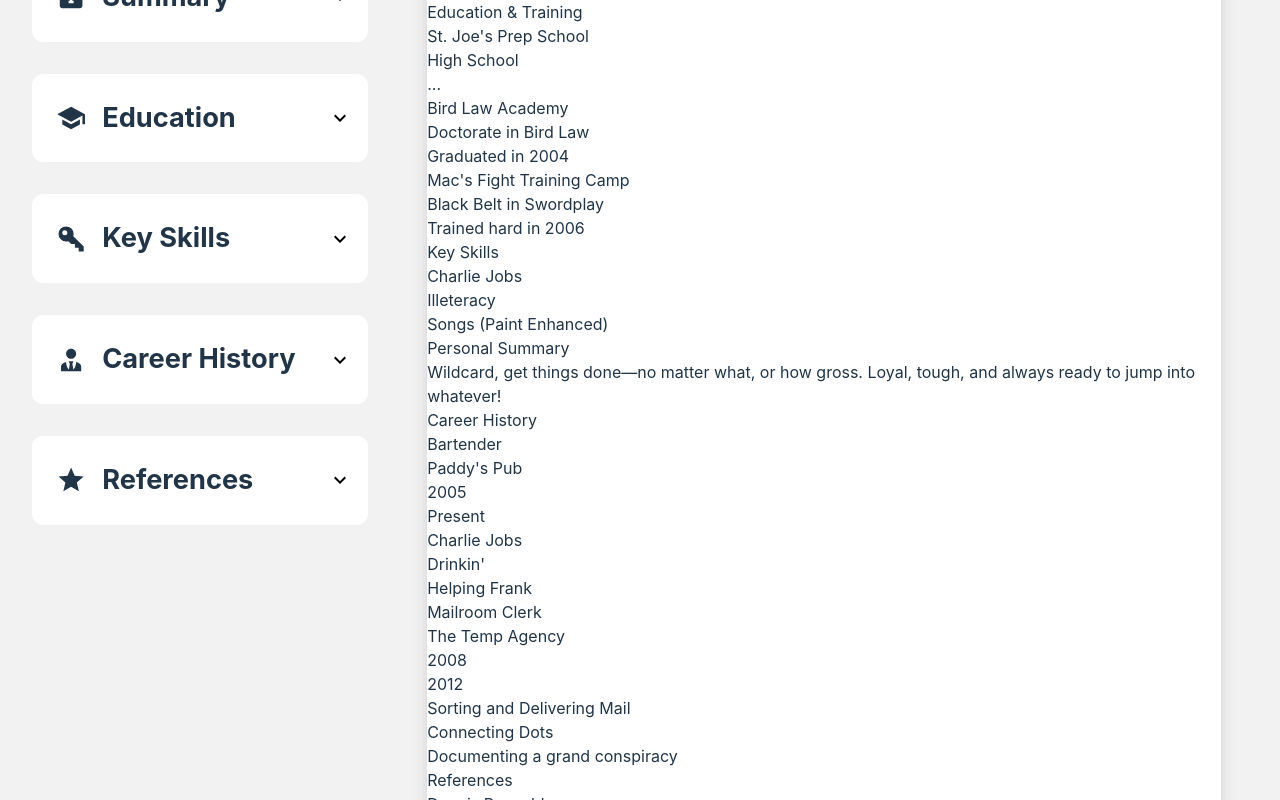
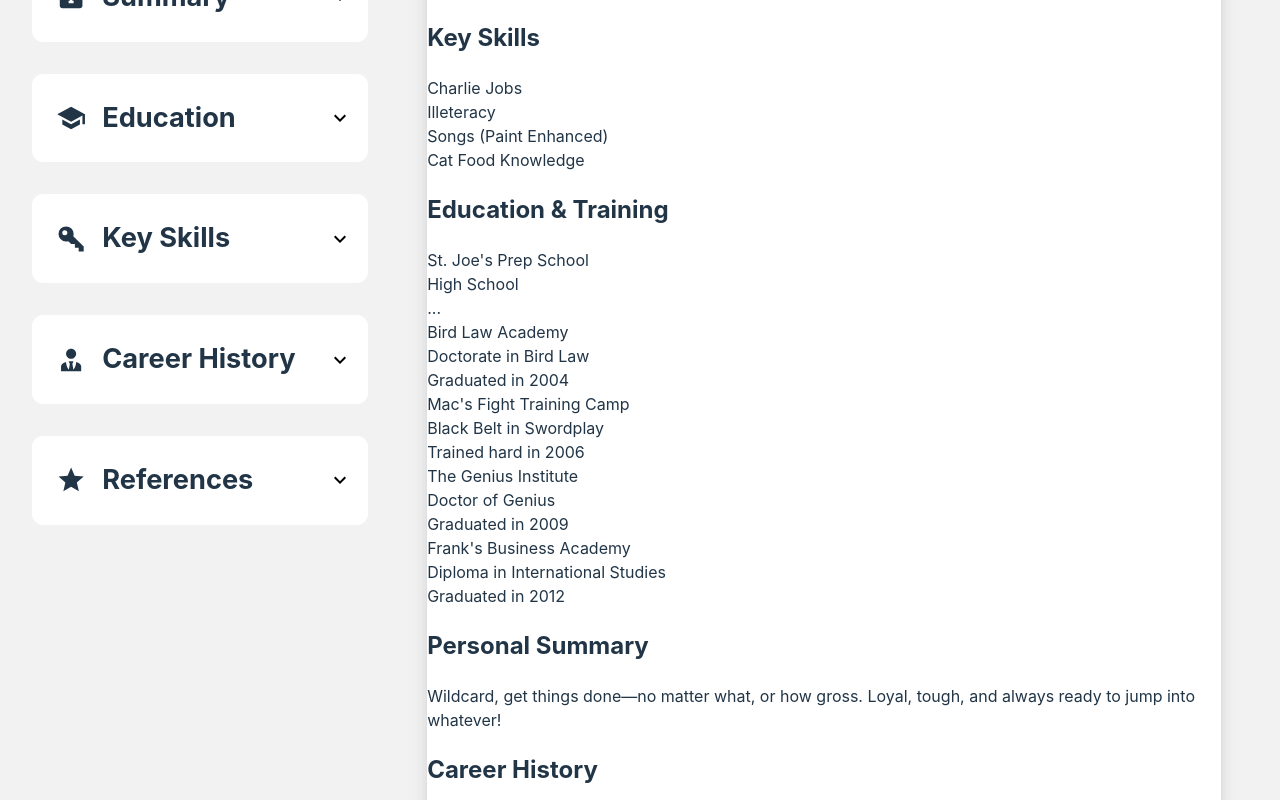
Before and after one commit to Frobii/resume-builder, a React (Vite) app: page / in a window 1280 px wide. Shown: the part 200-1000 px from the top of the page. Built offline with nearby package versions, Linux system fonts and the light colour scheme.

Commit message:
Increase the amount of multiform items to 5

```diff
--- a/src/MultiForm.jsx
+++ b/src/MultiForm.jsx
@@ -125,7 +125,7 @@ export default function MultiForm({
                             ))}
                         </div>
                         <div className="toggle-form-button-container">
-                            {formData[formDataKey].length < 3 && (
+                            {formData[formDataKey].length < 5 && (
                                 <button
                                     className='toggle-form-button'
                                     onClick={() => toggleForm(formData[formDataKey].length)}
--- a/src/Resume.jsx
+++ b/src/Resume.jsx
@@ -8,9 +8,9 @@ export default function Resume({ fullName, email, phoneNumber, address, educatio
     return (
         <div className="resume">
             <section className="personal-details">
-                <div className="full-name">
+                <h2 className="full-name">
                     {fullName}
-                </div>
+                </h2>
                 <div className="contact-info">
                     {email && <Icon path={mdiEmail} size={1} />}
                     <div className="email">{email}</div>
@@ -20,136 +20,89 @@ export default function Resume({ fullName, email, phoneNumber, address, educatio
                     <div className="address">{address}</div>
                 </div>
             </section>
+            <div className="resume-body">
+                <div className="resume-body-left">
                 {
-                education.length > 0 &&
-                <section className="education-details">
-                    <div className="education-heading">Education & Training</div>
-                    {(education[0] && (education[0].visible || education[0].visible === undefined)) &&
-                        <div className="education-1">
-                            <div className="institution">{education[0].institution}</div>
-                            <div className="degree">{education[0].degree}</div>
-                            <div className="completionDate">{education[0].completionDate}</div>
+                    skills.length > 0 &&
+                    <section className="key-skills">
+                        <h2 className="resume-heading">Key Skills</h2>
+                        {skills.map((skill, index) =>
+                            (skill.visible || skill.visible === undefined) && (
+                                <div key={index} className={'skill'}>
+                                    {skill.skill}
                                 </div>
-                    }
-                    {(education[1] && (education[1].visible || education[1].visible === undefined)) &&
-                        <div className="education-2">
-                            <div className="institution">{education[1].institution}</div>
-                            <div className="degree">{education[1].degree}</div>
-                            <div className="completionDate">{education[1].completionDate}</div>
-                        </div>
-                    }
-                    {(education[2] && (education[2].visible || education[2].visible === undefined)) &&
-                        <div className="education-3">
-                            <div className="institution">{education[2].institution}</div>
-                            <div className="degree">{education[2].degree}</div>
-                            <div className="completionDate">{education[2].completionDate}</div>
-                        </div>
-                    }
+                            )
+                        )}
                     </section>
                 }
                 {
-                skills.length > 0 &&
-                <section className="key-skills">
-                    <div className="skills-heading">Key Skills</div>
-                    {(skills[0] && (skills[0].visible || skills[0].visible === undefined)) &&
-                        <div className="skill-1">
-                            {skills[0].skill}
+                    education.length > 0 && (
+                        <section className="education-details">
+                            <h2 className="resume-heading">Education & Training</h2>
+                            {education.map((item, index) =>
+                                (item.visible || item.visible === undefined) && (
+                                    <div key={index} className="education-item">
+                                        <div className="institution">{item.institution}</div>
+                                        <div className="degree">{item.degree}</div>
+                                        <div className="completionDate">{item.completionDate}</div>
                                     </div>
+                                )
+                            )}
+                        </section>
+                    )
                 }
-                    {(skills[1] && (skills[1].visible || skills[1].visible === undefined)) &&
-                        <div className="skill-2">
-                            {skills[1].skill}
                 </div>
-                    }
-                    {(skills[2] && (skills[2].visible || skills[2].visible === undefined)) &&
-                        <div className="skill-3">
-                            {skills[2].skill}
-                        </div>
-                    }
-                </section>
-            }
+                <div className="resume-body-right">
                     {
                         summary &&
                         <section className="summary">
-                    <div className="summary-heading">
+                            <h2 className="resume-heading">
                                 Personal Summary
-                    </div>
+                            </h2>
                             <div className="summary-content">
                                 {summary}
                             </div>
                         </section>
                     }
                     {
-                careerHistory.length > 0 &&
+                        careerHistory.length > 0 && (
                             <section className="career-history">
-                    <div className="history-heading">
-                        Career History
+                                <h2 className="resume-heading">Career History</h2>
+                                {careerHistory.map((item, index) =>
+                                    (item.visible || item.visible === undefined) && (
+                                        <div key={index} className={`careerHistory-${index + 1}`}>
+                                            <div className="career-title">{item.title}</div>
+                                            <div className="company">{item.company}</div>
+                                            <div className="startYear">{item.startYear}</div>
+                                            <div className="endYear">{item.endYear}</div>
+                                            <div className="duty1">{item.duty1}</div>
+                                            <div className="duty2">{item.duty2}</div>
+                                            <div className="duty3">{item.duty3}</div>
                                         </div>
-                    {(careerHistory[0] && (careerHistory[0].visible || careerHistory[0].visible === undefined)) &&
-                        <div className="careerHistory-1">
-                            <div className="career-title">{careerHistory[0].title}</div>
-                            <div className="company">{careerHistory[0].company}</div>
-                            <div className="startYear">{careerHistory[0].startYear}</div>
-                            <div className="endYear">{careerHistory[0].endYear}</div>
-                            <div className="duty1">{careerHistory[0].duty1}</div>
-                            <div className="duty2">{careerHistory[0].duty2}</div>
-                            <div className="duty3">{careerHistory[0].duty3}</div>
-                        </div>
-                    }
-                    {(careerHistory[1] && (careerHistory[1].visible || careerHistory[1].visible === undefined)) &&
-                        <div className="careerHistory-2">
-                            <div className="career-title">{careerHistory[1].title}</div>
-                            <div className="company">{careerHistory[1].company}</div>
-                            <div className="startYear">{careerHistory[1].startYear}</div>
-                            <div className="endYear">{careerHistory[1].endYear}</div>
-                            <div className="duty1">{careerHistory[1].duty1}</div>
-                            <div className="duty2">{careerHistory[1].duty2}</div>
-                            <div className="duty3">{careerHistory[1].duty3}</div>
-                        </div>
-                    }
-                    {(careerHistory[2] && (careerHistory[2].visible || careerHistory[2].visible === undefined)) &&
-                        <div className="careerHistory-3">
-                            <div className="career-title">{careerHistory[2].title}</div>
-                            <div className="company">{careerHistory[2].company}</div>
-                            <div className="startYear">{careerHistory[2].startYear}</div>
-                            <div className="endYear">{careerHistory[2].endYear}</div>
-                            <div className="duty1">{careerHistory[2].duty1}</div>
-                            <div className="duty2">{careerHistory[2].duty2}</div>
-                            <div className="duty3">{careerHistory[2].duty3}</div>
-                        </div>
-                    }
+                                    )
+                                )}
                             </section>
+                        )
                     }
                     {
-                references.length > 0 &&
+                        references.length > 0 && (
                             <section className="reference-details">
-                    <div className="reference-heading">References</div>
-                    {(references[0] && (references[0].visible || references[0].visible === undefined)) &&
-                        <div className="reference-1">
-                            <div className="reference-name">{references[0].name}</div>
-                            <div className="reference-company">{references[0].company}</div>
-                            <div className="reference-phone-number">{references[0].contactNumber}</div>
-                            <div className="reference-email">{references[0].email}</div>
+                                <h2 className="resume-heading">References</h2>
+                                {references.map((item, index) =>
+                                    (item.visible || item.visible === undefined) && (
+                                        <div key={index} className={`reference-${index + 1}`}>
+                                            <div className="reference-name">{item.name}</div>
+                                            <div className="reference-company">{item.company}</div>
+                                            <div className="reference-phone-number">{item.contactNumber}</div>
+                                            <div className="reference-email">{item.email}</div>
                                         </div>
+                                    )
+                                )}
+                            </section>
+                        )
                     }
-                    {(references[1] && (references[1].visible || references[1].visible === undefined)) &&
-                        <div className="reference-2">
-                            <div className="reference-name">{references[1].name}</div>
-                            <div className="reference-company">{references[1].company}</div>
-                            <div className="reference-phone-number">{references[1].contactNumber}</div>
-                            <div className="reference-email">{references[1].email}</div>
                 </div>
-                    }
-                    {(references[2] && (references[2].visible || references[2].visible === undefined)) &&
-                        <div className="reference-3">
-                            <div className="reference-name">{references[2].name}</div>
-                            <div className="reference-company">{references[2].company}</div>
-                            <div className="reference-phone-number">{references[2].contactNumber}</div>
-                            <div className="reference-email">{references[2].email}</div>
             </div>
-                    }
-                </section>
-            }
         </div>
     )
 }
```
Lines whose indentation alone changed are shown as unchanged.
